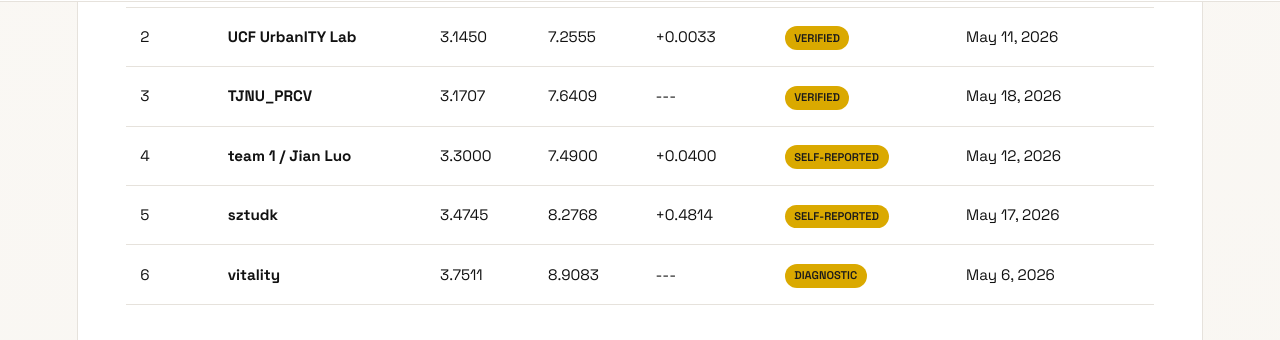
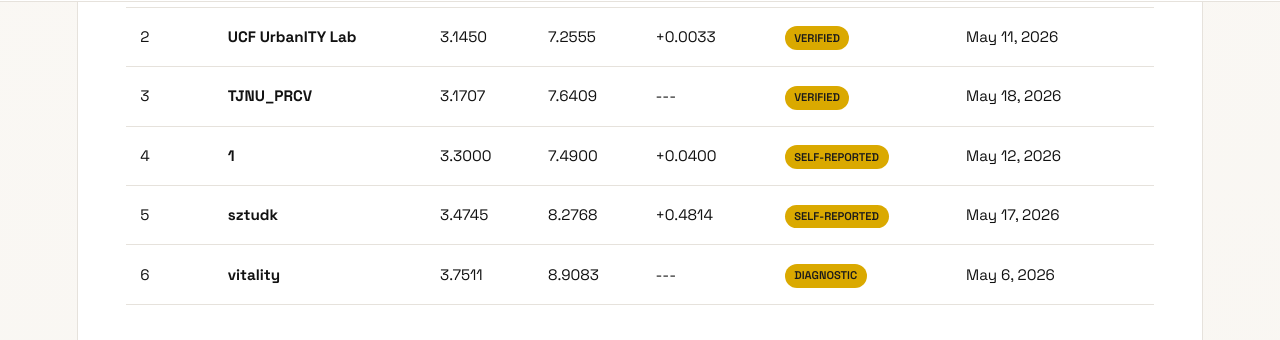
Before and after one commit to Mi3-Lab/mi3-lab.github.io, a Jekyll site: the page doScenes_challenge.html, which Jekyll copies as it is, in a window 1280 px wide and 900 px high, scrolled down 4078 px. Shown: the part 114-454 px from the top of the window. Built offline with Jekyll 4.4.1, drawn with Linux system fonts in a browser that asks for light colours.

Commit message:
Update doScenes_challenge.html

```diff
--- a/doScenes_challenge.html
+++ b/doScenes_challenge.html
@@ -904,7 +904,7 @@
                             </tr>
                             <tr>
                                 <td>4</td>
-                                <td><strong>team 1 / Jian Luo</strong></td>
+                                <td><strong>1</strong></td>
                                 <td>3.3000</td>
                                 <td>7.4900</td>
                                 <td>+0.0400</td>
```
